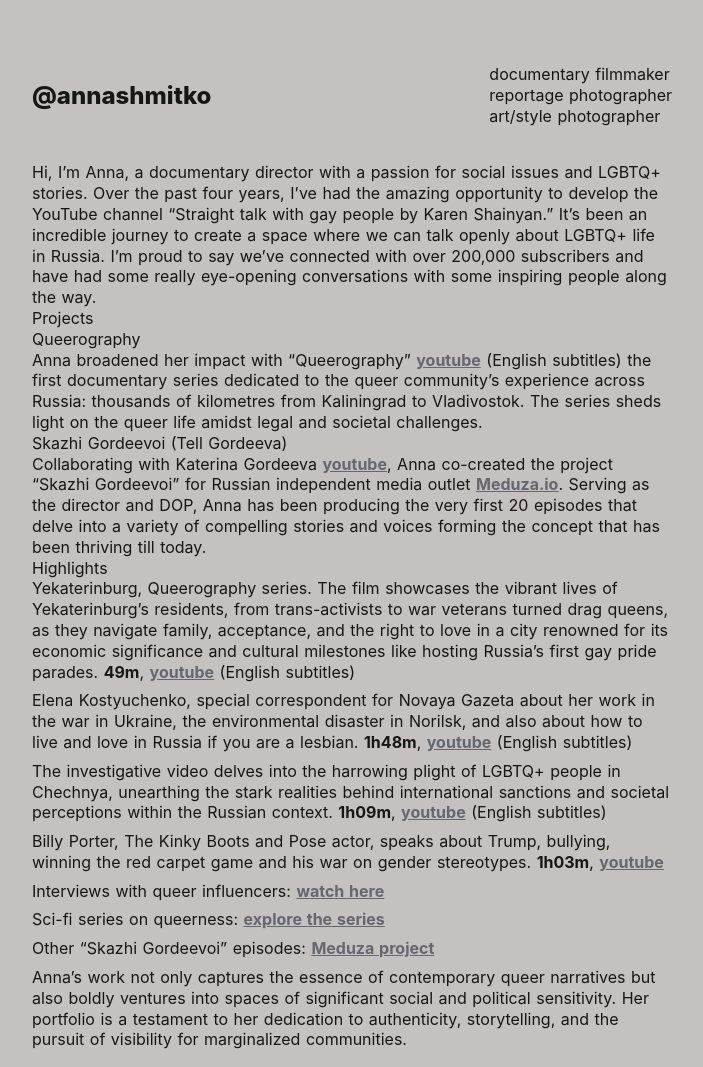
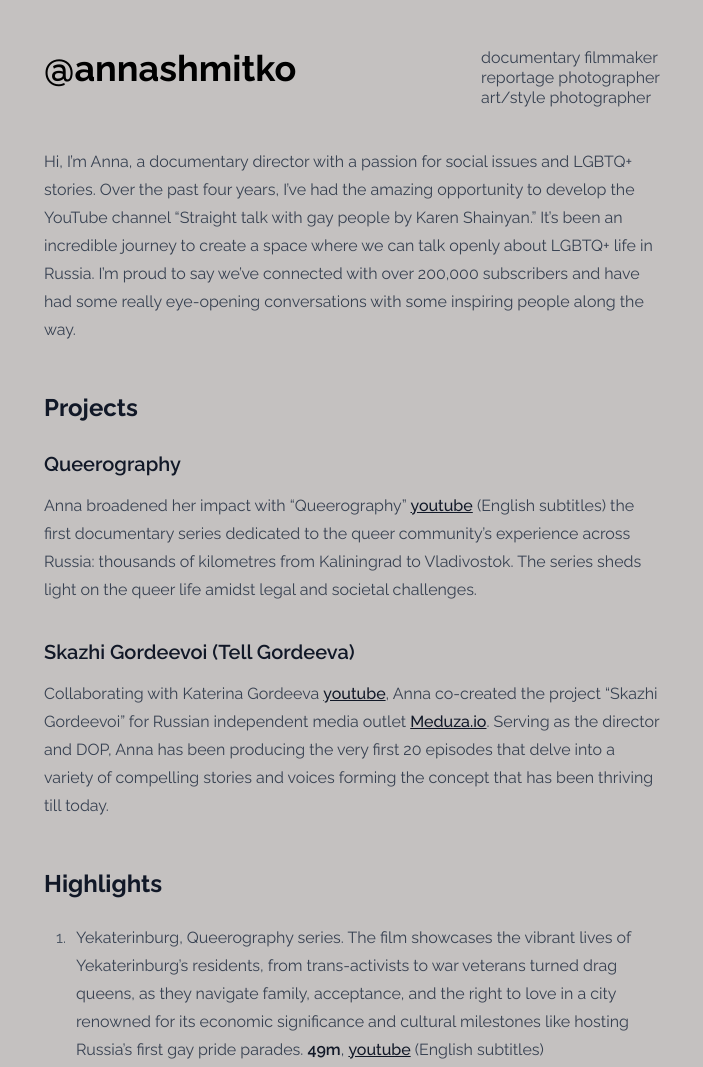
Before and after one commit to shftlvch/annashmitko, an Astro site: page / in a window 1280 px wide. Shown: the top 1067 px of the page, without its empty margins (288-991 px from the left). Built offline with nearby package versions, Linux system fonts and the light colour scheme; Astro itself is replaced by a stand-in of ours.

Commit message:
Styles update Text update

```diff
--- a/package.json
+++ b/package.json
@@ -17,5 +17,8 @@
     "tailwindcss": "^3.4.0",
     "typescript": "^5.3.3"
   },
-  "packageManager": "pnpm@8.6.11"
+  "packageManager": "pnpm@8.6.11",
+  "devDependencies": {
+    "@tailwindcss/typography": "^0.5.10"
+  }
 }
--- a/src/content/description.md
+++ b/src/content/description.md
@@ -21,4 +21,4 @@ Collaborating with Katerina Gordeeva [youtube](https://www.youtube.com/c/skazhig
 - Sci-fi series on queerness: [explore the series](https://www.youtube.com/playlist?list=PLgNBPM5oMiVpDK2tNhkbVlA0xqf_zneB_)
 - Other “Skazhi Gordeevoi” episodes: [Meduza project](https://www.youtube.com/c/skazhigordeevoy/videos)
 
-Anna's work not only captures the essence of contemporary queer narratives but also boldly ventures into spaces of significant social and political sensitivity. Her portfolio is a testament to her dedication to authenticity, storytelling, and the pursuit of visibility for marginalized communities.
+My work is all about giving a voice to queer stories and tackling some pretty tough social and political topics head-on. I'm all in when it comes to being real, sharing true stories, and shining a light on communities that often go unseen.
--- a/src/layouts/Layout.astro
+++ b/src/layouts/Layout.astro
@@ -48,55 +48,9 @@ const { title } = Astro.props;
     /* Utility colors for backgrounds, dividers, etc. */
     --divider-color: #444241; /* dark gray for lines and dividers */
     --light-background: #e0dddb; /* a lighter shade of the base gray for card backgrounds or alternate sections */
+  }
 
-    --accent: 136, 58, 234;
-    --accent-light: 224, 204, 250;
-    --accent-dark: 49, 10, 101;
-    --accent-gradient: linear-gradient(
-      45deg,
-      rgb(var(--accent)),
-      rgb(var(--accent-light)) 30%,
-      white 60%
-    );
-  }
-  html {
-    font-family:
-      "Raleway Variable",
-      -apple-system,
-      "Helvetica Neue",
-      Arial,
-      sans-serif;
-    font-size: 16px;
-    word-spacing: 1px;
-    -ms-text-size-adjust: 100%;
-    -webkit-text-size-adjust: 100%;
-    -moz-osx-font-smoothing: grayscale;
-    -webkit-font-smoothing: antialiased;
-    box-sizing: border-box;
-  }
   body {
     background-color: var(--background-color);
-    color: var(--text-color);
-    line-height: 1.3;
-  }
-  h1,
-  h2,
-  h3,
-  h4,
-  h5,
-  h6 {
-    margin: 0;
-    color: var(--heading-color);
-  }
-
-  a {
-    color: var(--link-color);
-    font-weight: bolder;
-    text-decoration: underline;
-    text-decoration-color: var(--link-color);
-  }
-
-  a:hover {
-    color: var(--link-hover-color);
   }
 </style>
--- a/src/pages/index.astro
+++ b/src/pages/index.astro
@@ -5,30 +5,38 @@ import { Content as Bio } from "../content/bio.md";
 ---
 
 <Layout title="Anna Shmitko">
-  <main class="container">
-    <header class="header">
+  <main class="container mx-auto px-3 mb-20 max-w-[640px]">
+    <header class="flex flex-col md:flex-row align-center justify-between gap-1 mb-10 mt-12">
       <a
-        class="title"
+        class="text-4xl font-bold text-black-600 mb-2"
         href="https://www.instagram.com/annashmitko/"
         target="_blank"
-        rel="noopener noreferrer"><h1>@annashmitko</h1></a
-      >
-      <div class="bio"><Bio /></div>
+        rel="noopener noreferrer"
+        ><div>@annashmitko</div>
+      </a>
+      <div class="prose prose-li:list-none prose-li:p-0 prose-li:m-0 leading-5">
+        <Bio />
+      </div>
     </header>
-    <div class="description">
+    <div
+      class="prose
+  prose-h1:font-bold prose-h1:text-xl
+  prose-img:rounded-xl prose-li:list-decimal marker:text-gray-600
+  mb-8"
+    >
       <Description />
     </div>
-    <div class="desc">
-      <div class="desc__heading">contact:</div>
-      <div class="desc__contact">
+    <div class="">
+      <div class="text-black-600">contacts:</div>
+      <div class="">
         <a
-          class="link"
+          class="text-pink-700 font-semibold"
           target="_blank"
           rel="noopener noreferrer"
           href="mailto:annashmitko@gmail.com">annashmitko@gmail.com</a
         ><br />
         <a
-          class="link"
+          class="text-pink-700 font-semibold"
           target="_blank"
           rel="noopener noreferrer"
           href="https://www.instagram.com/annashmitko/">instagram</a
@@ -37,75 +45,3 @@ import { Content as Bio } from "../content/bio.md";
     </div>
   </main>
 </Layout>
-
-<style is:inline>
-  .container {
-    max-width: 640px;
-    margin: 0 auto;
-  }
-
-  .header {
-    padding-top: 64px;
-    display: flex;
-    justify-content: space-between;
-    align-items: center;
-    margin-bottom: 36px;
-    gap: 8px;
-  }
-
-  .bio {
-  }
-
-  .bio ul {
-    list-style: none;
-    padding: 0;
-    margin: 0;
-  }
-
-  .description li {
-    margin-bottom: 8px;
-  }
-
-  .description {
-    padding-bottom: 20px;
-  }
-
-  .title {
-    display: block;
-    font-weight: 800;
-    font-size: 24px;
-    color: var(--heading-color);
-    text-decoration: none;
-    /* letter-spacing: 1px; */
-  }
-  .title h1 {
-    margin: 0;
-  }
-
-  .desc {
-    padding-bottom: 64px;
-  }
-
-  .links {
-    padding-top: 15px;
-  }
-
-  /* mobile */
-  @media (max-width: 640px) {
-    .title {
-      font-size: 20px;
-    }
-    .title h1 {
-      margin: 0;
-    }
-
-    .bio {
-      margin-left: 34px;
-    }
-
-    .header {
-      flex-direction: column;
-      align-items: flex-start;
-    }
-  }
-</style>
--- a/tailwind.config.mjs
+++ b/tailwind.config.mjs
@@ -10,5 +10,7 @@ export default {
 			},
 		},
 	},
-	plugins: [],
+	plugins: [
+		require('@tailwindcss/typography'),
+	],
 }
```
Also changed, not shown: pnpm-lock.yaml.
